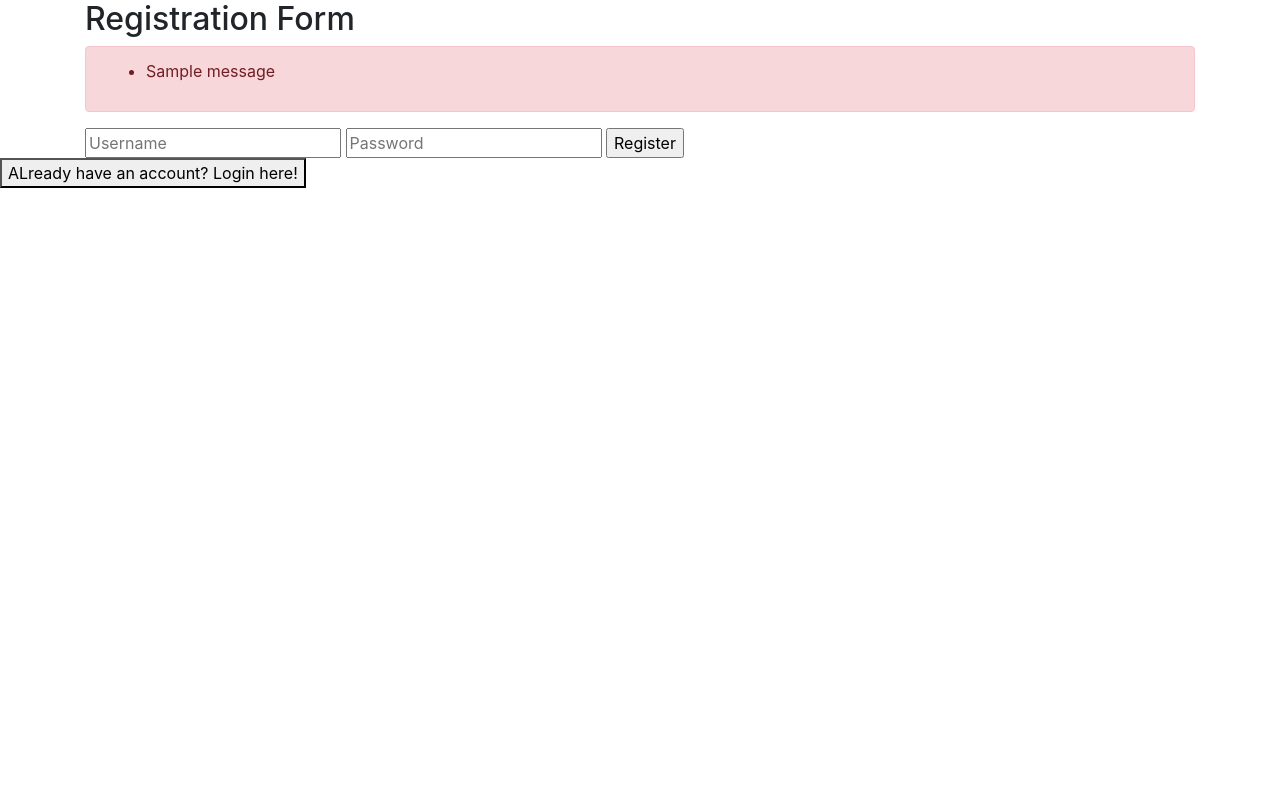
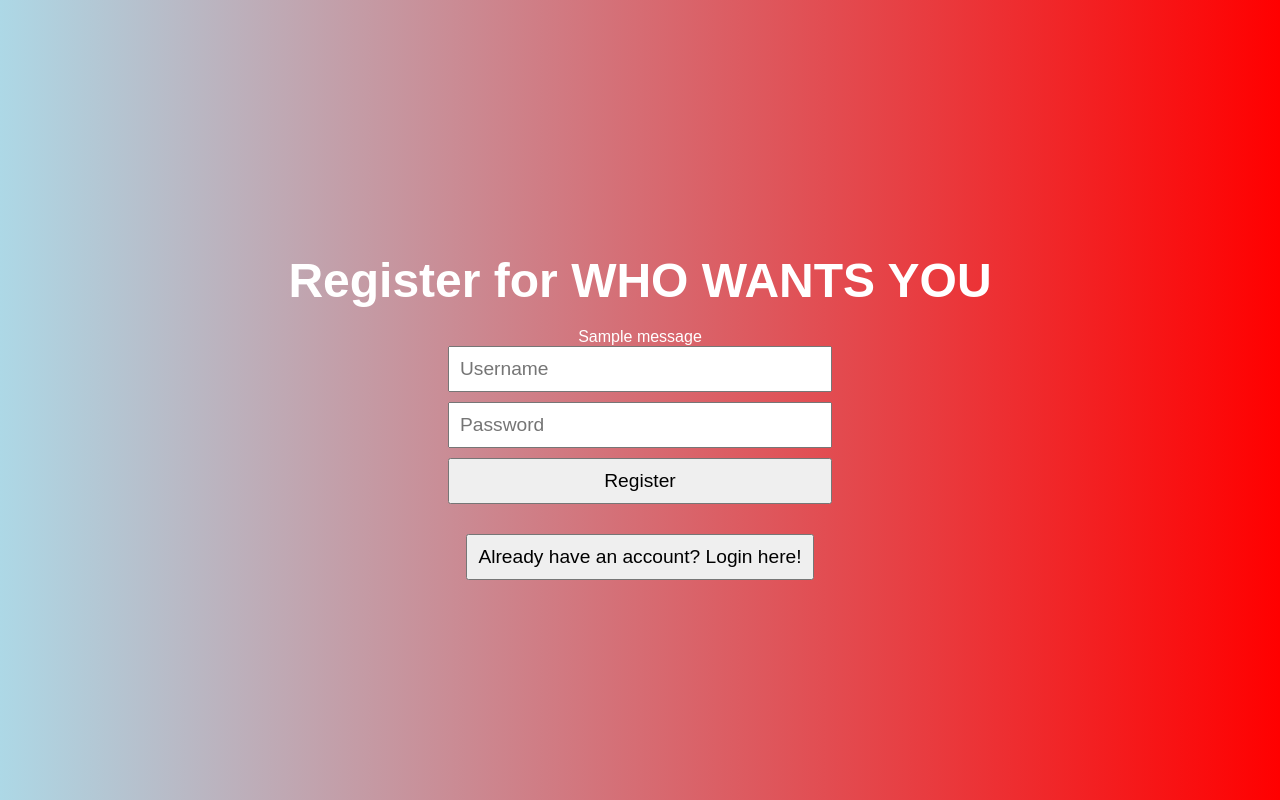
Before and after one commit to Andrewslayton/WhoWantsYou, a Flask app: page /register in a window 1280 px wide. Run offline with Flask 3, Linux system fonts and the light colour scheme; one stand-in notice (Sample message) is shown; some libraries are stand-ins or nearby versions.

Commit message:
register page now matches stylign of login, created error messages for incorrect password and invalid register

```diff
--- a/src/app.py
+++ b/src/app.py
@@ -108,7 +108,7 @@ def index():
         return redirect(url_for('profiles'))
     return render_template('index.html')
 
-@ app.route('/register', methods=['GET', 'POST'])
+@app.route('/register', methods=['GET', 'POST'])
 def register():
     form = RegisterForm()
     if form.validate_on_submit():
@@ -117,18 +117,25 @@ def register():
         db.session.add(new_user)
         db.session.commit()
         return redirect(url_for('login'))
+    else:
+        if form.is_submitted():  # Checks if the form was submitted
+            flash("Account not created. Try another username!")
     return render_template('register.html', form=form)
+
 
 @app.route('/', methods=['GET', 'POST'])
 def login():
     form = LoginForm()
     if form.validate_on_submit():
         user = User.query.filter_by(username=form.username.data).first()
-        if user:
-            if bcrypt.check_password_hash(user.password, form.password.data):
-                login_user(user)
-                return redirect(url_for('index'))
+        if user and bcrypt.check_password_hash(user.password, form.password.data):
+            login_user(user)
+            return redirect(url_for('index'))
+        else:
+            if form.is_submitted():
+                flash("Incorrect username or password", "danger")
     return render_template('login.html', form=form)
+
 
 @app.route('/profiles')
 def profiles():
--- a/src/templates/register.html
+++ b/src/templates/register.html
@@ -1,26 +1,18 @@
-<!DOCTYPE html>
-<html lang="en">
+<!doctype html>
+<html>
   <head>
-    <meta charset="UTF-8">
-    <title>Registration Page</title>
-    <link rel="stylesheet" href="https://maxcdn.bootstrapcdn.com/bootstrap/4.0.0/css/bootstrap.min.css"
-          integrity="sha384-Gn5384xqQ1aoWXA+058RXPxPg6fy4IWvTNh0E263XmFcJlSAwiGgFAW/dAiS6JXm"
-          crossorigin="anonymous">
+    <title>Register</title>
+    <link rel="stylesheet" type="text/css" href="{{ url_for('static', filename='stylesheet.css') }}">
   </head>
   <body>
-
-<div class="container">
-    <h2>Registration Form</h2>
-
-    {% with messages = get_flashed_messages() %}
+    <h1>Register for WHO WANTS YOU</h1>
+    {% with messages = get_flashed_messages(with_categories=true) %}
       {% if messages %}
-        <div class="alert alert-danger">
-          <ul>
-            {% for message in messages %}
-              <li>{{ message }}</li>
+        {% for category, message in messages %}
+            <div class="alert alert-{{ category }}">
+                {{ message }}
+            </div>
         {% endfor %}
-          </ul>
-        </div>
       {% endif %}
     {% endwith %}
 
@@ -30,7 +22,7 @@
       {{ form.password }}
       {{ form.submit }}
     </form>
-</div>
-  <a href="/"><button>ALready have an account? Login here!</button></a>
+
+    <a href="/"><button>Already have an account? Login here!</button></a>
   </body>
 </html>
```
Also changed, not shown: src/templates/login.html (+9 -0 lines), src/instance/mydatabase.db, src/static/stylesheet.css (line endings or trailing spaces). Lines whose indentation alone changed are shown as unchanged.
